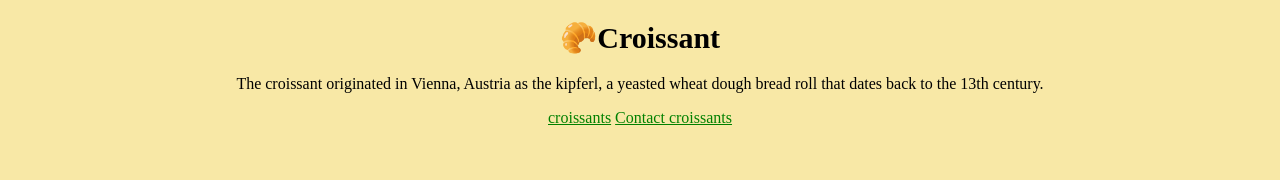
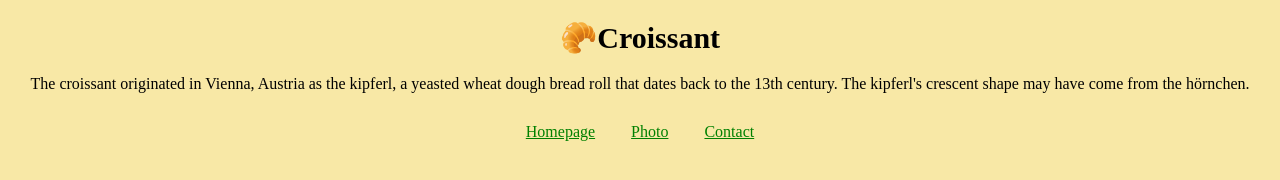
Before and after one commit to randi0694/multiple-page-challenge, a plain HTML site: page index.html in a window 1280 px wide. Drawn offline with Linux system fonts and the light colour scheme.

Commit message:
Edited p and added footer to index.html

```diff
--- a/index.html
+++ b/index.html
@@ -10,9 +10,10 @@
     <h1>🥐Croissant</h1>
     <p>
       The croissant originated in Vienna, Austria as the kipferl, a yeasted
-      wheat dough bread roll that dates back to the 13th century.
+      wheat dough bread roll that dates back to the 13th century. The kipferl's
+      crescent shape may have come from the hörnchen.
     </p>
-    <a href="/photo.html">croissants</a>
-    <a href="/contact.html">Contact croissants</a>
+   <footer><a href="/">Homepage</a> <a href="/photo.html">Photo</a>
+    <a href="/contact.html">Contact</a></footer>
   </body>
 </html>
```
